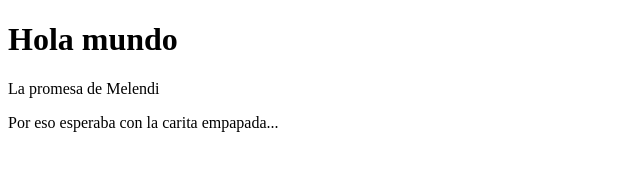
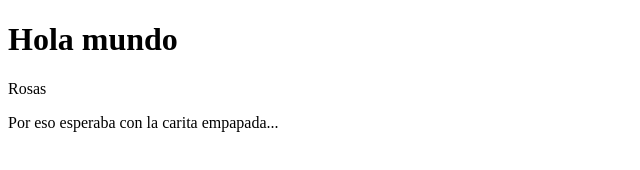
Before and after one commit to GarozJ/Repo1Actividad1, a plain HTML site: page actividad/index.html in a window 1280 px wide. Shown: the whole page, without its empty margins (0-640 px from the left). Drawn offline with Linux system fonts and the light colour scheme.

Commit message:
nuevo intento

```diff
--- a/actividad/index.html
+++ b/actividad/index.html
@@ -7,7 +7,7 @@
 </head>
 <body>
     <h1>Hola mundo</h1>
-    <p>La promesa de Melendi</p>
+    <p>Rosas</p>
     <p>Por eso esperaba con la carita empapada...</p>
 </body>
 </html>
```
